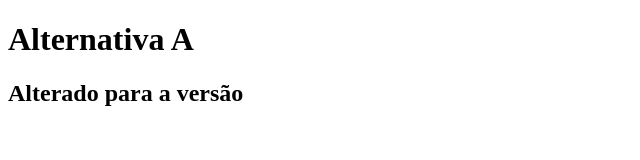
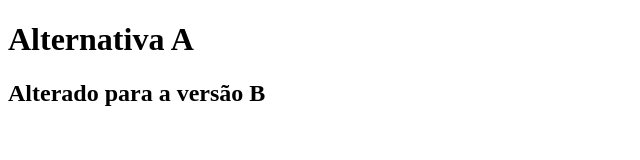
Before and after one commit to Edu7NN/git-aula-01, a plain HTML site: page index.html in a window 1280 px wide. Shown: the full height of the page, 0-640 px from the left. Drawn offline with Linux system fonts and the light colour scheme.

Commit message:
alternativas A e B unidades

```diff
--- a/index.html
+++ b/index.html
@@ -8,6 +8,6 @@
 </head>
 <body>
     <h1>Alternativa A</h1>
-    <h2>Alterado para a versão</h2>
+    <h2>Alterado para a versão B</h2>
 </body>
 </html>
```
